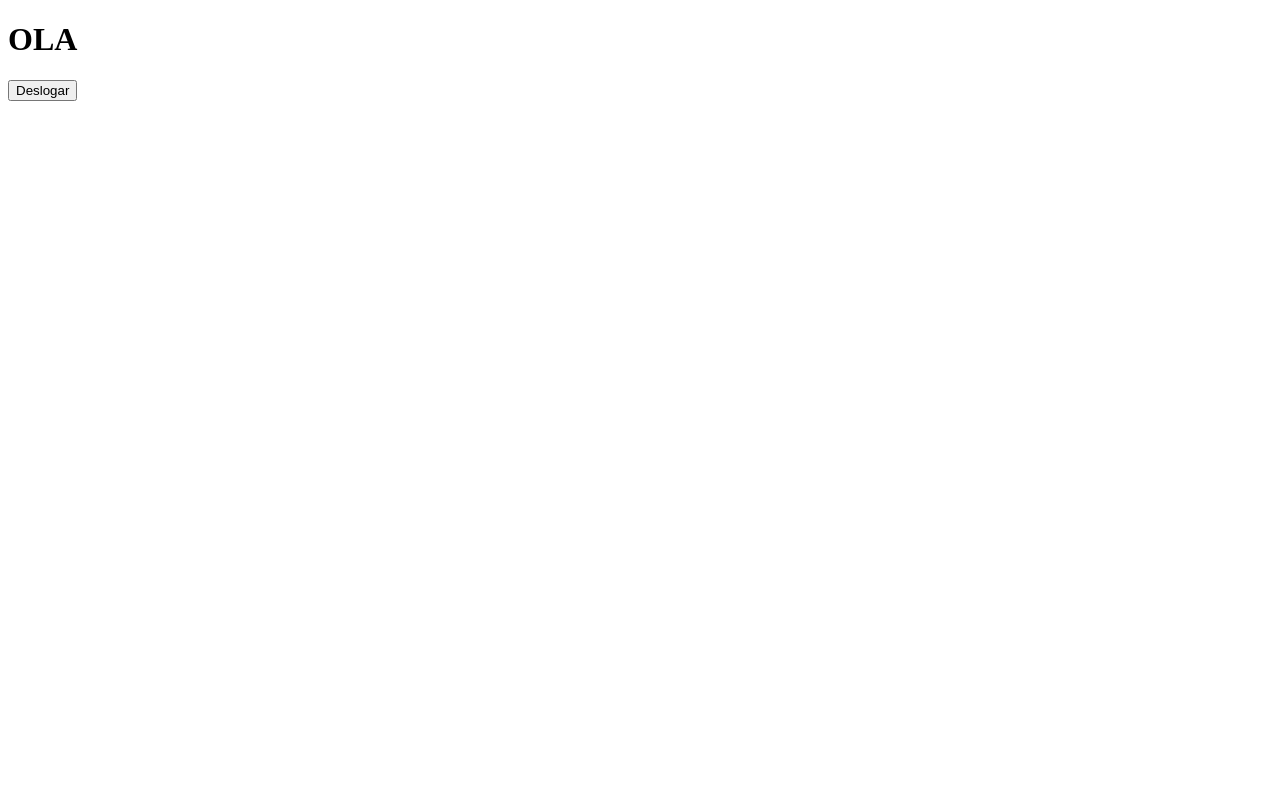
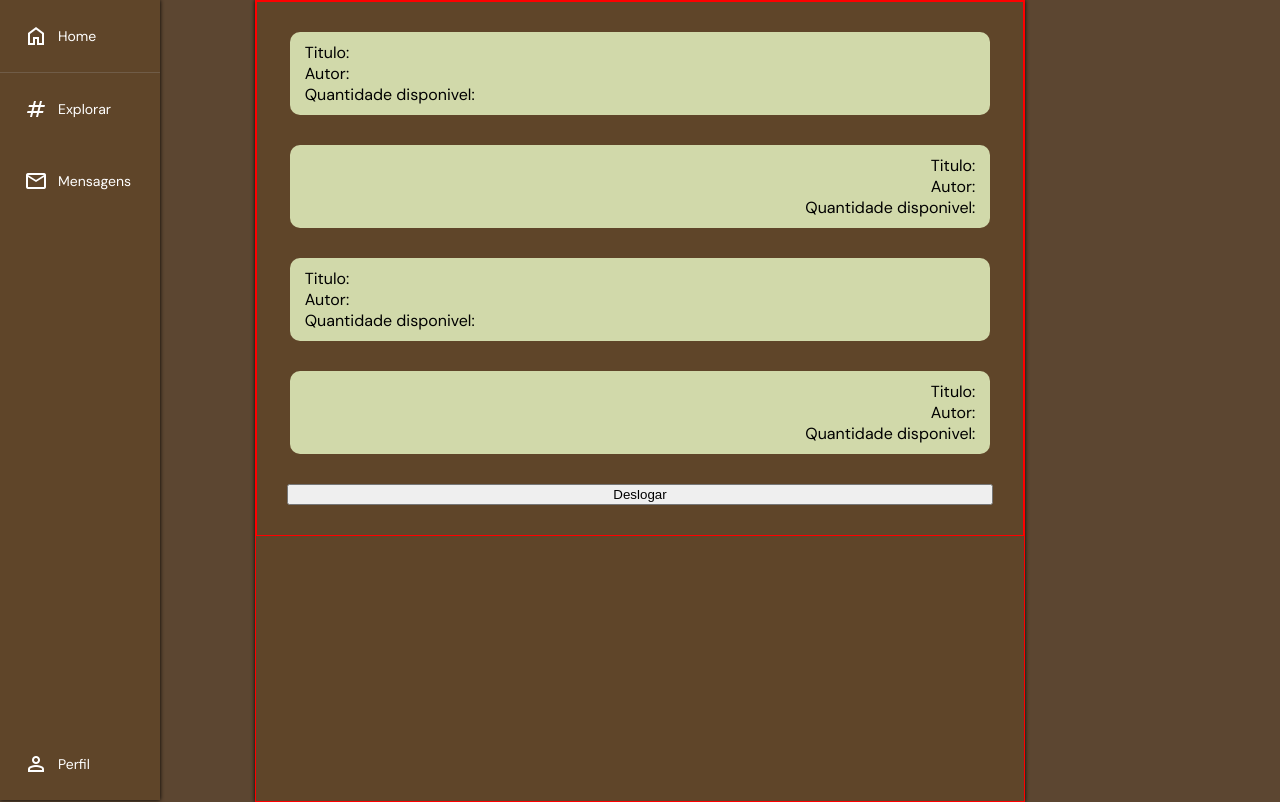
Before and after one commit to Allanzin178/biblioteca-web, a website: page public/pages/home.html in a window 1280 px wide. Drawn offline with nearby package versions, Linux system fonts and the light colour scheme.

Commit message:
Homepage

```diff
--- /dev/null
+++ b/public/css/home.css
@@ -0,0 +1,116 @@
+@import url('https://fonts.googleapis.com/css2?family=DM+Sans:ital,opsz,wght@0,9..40,100..1000;1,9..40,100..1000&display=swap');
+body {
+    margin: 0;
+    padding: 0;
+    background-color: #5C4631;
+    font-family: "DM Sans";
+}
+
+.container {
+    margin: auto;
+    background-color: #5f4529;
+    filter: drop-shadow(0px 0px 2px #000000);
+    width: 60%;
+    height: 100vh;
+}
+
+.livros {
+    display: flex;
+    flex-direction: column;
+    gap: 30px;
+    padding: 30px;
+}
+
+.livro {
+    padding: 10px 15px;
+    width: 95%;
+    margin: auto;
+    border-radius: 10px;
+    background-color: #D1D9AA;
+}
+
+.left {
+    text-align: left;
+}
+
+.right {
+    text-align: right;
+}
+
+.livro-info {
+    display: flex;
+    flex-direction: column;
+}
+
+/* Sidebar */
+.sidebar {
+    position: fixed;
+    top: 0;
+    width: 160px;
+    height: 100%;
+    background-color: #5f4529;
+    display: flex;
+    flex-direction: column;
+    align-items: center;
+    /* padding: 20px 10px; */
+    transition: width 0.3s ease, background 0.3s ease;
+    filter: drop-shadow(0px 0px 2px #000000);
+}
+
+.sidebar button {
+    display: flex;
+    flex-direction: column;
+    justify-content: center;
+    margin: 8px 0px;
+    background: transparent;
+    border: 0;
+    font-family: inherit;
+    color: white;
+    cursor: pointer;
+    text-align: left;
+    padding: 16px 24px;
+    padding-left: 24px;
+    transition: all 0.2s;
+}
+
+.sidebar button > span {
+    display: inline-flex;
+    align-items: center;
+    gap: 10px;
+    line-height: 1;
+}
+
+.sidebar button:hover{
+    background: rgba(255, 255, 255, 0.08);
+}
+
+.sidebar button i {
+    position: relative;
+    font-size: 24px;
+    transition: 0.2s;
+}
+
+.sidebar button span {
+    font-size: 14px;
+}
+
+.sidebar nav {
+    flex: 1 1 auto;
+    display: flex;
+    flex-direction: column;
+    width: 100%;
+}
+
+.sidebar button:last-child{
+    margin-top: auto;
+}
+
+
+.linha {
+    width: 100%;
+    background-color: #a0a0a03f;
+    height: 1px;
+    border: none;
+    margin: 0;
+    padding: 0;
+}
--- a/public/js/script.js
+++ b/public/js/script.js
@@ -22,7 +22,7 @@ class Cookies {
     }
 }
 
-class Usuario {
+class Sistema {
 
     signup(dados) {
         fetch('/usuarios/cadastro', {
@@ -63,11 +63,16 @@ class Usuario {
 
     logout() {
         cookies.deleteCookie('token')
+        window.location.href = '/pages/login.html'
+    }
+
+    verificaCargo () {
+
     }
 }
 
 const cookies = new Cookies()
-const usuario = new Usuario()
+const sistema = new Sistema()
 
 window.addEventListener('DOMContentLoaded', ()=>{
     let formLogin = document.getElementById('formLogin')
@@ -91,15 +96,14 @@ function signOperation(event, acao){
         }
     }
     if(acao === 'login'){
-        usuario.login(dados)
+        sistema.login(dados)
     }
     if(acao === 'signup'){
-        usuario.signup(dados)
+        sistema.signup(dados)
     }
 
 }
 
 function deslogar(){
-    usuario.logout()
-    window.location.href = '/pages/login.html'
+    sistema.logout()
 }
--- a/public/pages/home.html
+++ b/public/pages/home.html
@@ -4,10 +4,92 @@
     <meta charset="UTF-8">
     <meta name="viewport" content="width=device-width, initial-scale=1.0">
     <title>Document</title>
+    <link rel="stylesheet" href="../css/home.css">
+    <link
+        rel="stylesheet"
+        href="https://fonts.googleapis.com/css2?family=Material+Symbols+Outlined:opsz,wght,FILL,GRAD@48,400,0,0"
+    />
 </head>
 <body>
-    <h1>OLA</h1>
-    <button onclick="deslogar()">Deslogar</button>
+    <aside class="sidebar">
+        <nav>
+            <button>
+                <span>
+                    <i class="material-symbols-outlined"> home </i>
+                    <span>Home</span>
+                </span>
+            </button>
+            <hr class="linha">
+            <button>
+                <span>
+                    <i class="material-symbols-outlined"> tag </i>
+                    <span>Explorar</span>
+                </span>
+            </button>
+
+            <button>
+                <span>
+                    <i class="material-symbols-outlined"> email </i>
+                    <span> Mensagens </span>
+                </span>
+            </button>
+
+            <button>
+                <span>
+                    <i class="material-symbols-outlined"> person </i>
+                    <span> Perfil </span>
+                </span>
+            </button>
+        </nav>
+    </aside>
+    <div class="container" style="border: red 1px solid;">
+        <div class="livros" style="border: red 1px solid;">
+            <div class="livro left">
+                <div class="livro-img">
+
+                </div>
+                <div class="livro-info">
+                    <span>Titulo: </span>
+                    <span>Autor: </span>
+                    <span>Quantidade disponivel: </span>
+                </div>
+            </div>
+            <div class="livro right">
+                <div class="livro-img">
+
+                </div>
+                <div class="livro-info">
+                    <span>Titulo: </span>
+                    <span>Autor: </span>
+                    <span>Quantidade disponivel: </span>
+                </div>
+            </div>
+            <div class="livro left">
+                <div class="livro-img">
+
+                </div>
+                <div class="livro-info">
+                    <span>Titulo: </span>
+                    <span>Autor: </span>
+                    <span>Quantidade disponivel: </span>
+                </div>
+            </div>
+
+            <div class="livro right">
+                <div class="livro-img">
+
+                </div>
+                <div class="livro-info">
+                    <span>Titulo: </span>
+                    <span>Autor: </span>
+                    <span>Quantidade disponivel: </span>
+                </div>
+            </div>
+            <button onclick="deslogar()">Deslogar</button>
+        </div>
+
+    </div>
+
     <script src="../js/script.js"></script>
 </body>
 </html>
```
Also changed, not shown: 1 other file.
